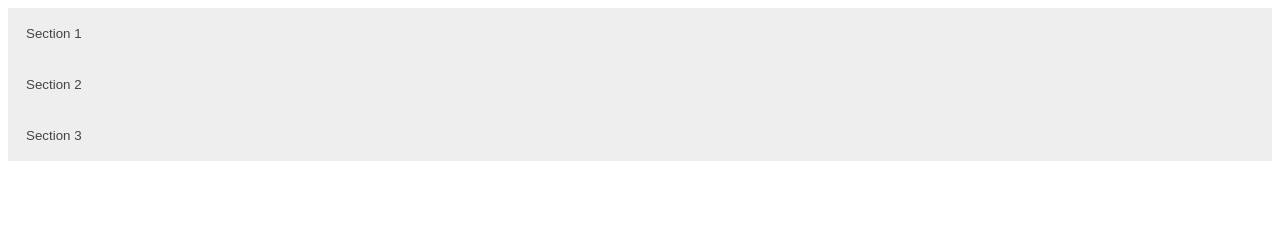
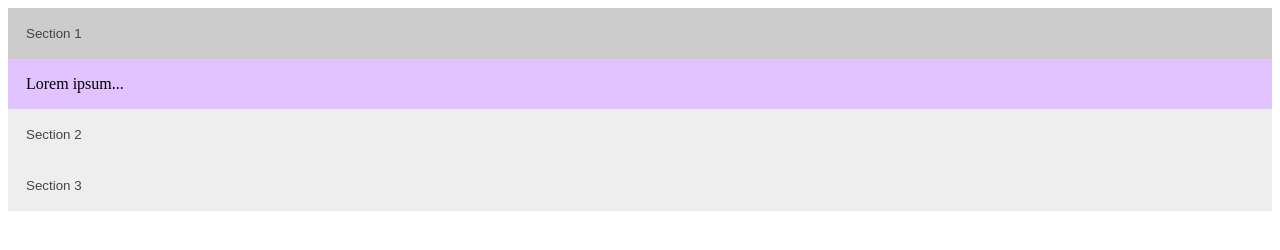
Before and after one commit to ENNA-Egor/Lesson_JS, a plain HTML site: page 13- clickEvent/index.html in a window 1280 px wide. Both pictures are taken after a click on the button "Section 1". Drawn offline with Linux system fonts and the light colour scheme.

Commit message:
Решёр аккордеон и кликер

```diff
--- a/13- clickEvent/app.js
+++ b/13- clickEvent/app.js
@@ -0,0 +1,27 @@
+// const accordions = document.querySelectorAll(".accordion");
+
+// const collapse = (el) => () => {
+//     el.nextElementSibling.classList.toggle('show');
+// }
+
+// const color = (el) => () => {
+//     el.classList.toggle('active')
+// }
+
+
+// accordions.forEach( accordion => accordion.addEventListener('click', collapse(accordion)))
+
+// accordions.forEach( accordion => accordion.addEventListener('click', color(accordion)))
+
+
+
+const els = document.querySelectorAll('.accordion'); ///более адекватный и понятный вариант
+
+for (let item of els) {
+    item.onclick = function ()
+    {
+        item.classList.toggle('active');
+        item.nextElementSibling.classList.toggle('show');
+        //alert(item.textContent);
+    }
+}
--- a/13- clickEvent/index.html
+++ b/13- clickEvent/index.html
@@ -22,7 +22,7 @@
 
         /* Add a background color to the button if it is clicked on (add the .active class with JS), and when you move the mouse over it (hover) */
         .active, .accordion:hover {
-          background-color: #ccc;
+          background-color: #cccccc;
         }
 
         /* Style the accordion panel. Note: hidden by default */
@@ -34,6 +34,7 @@
         }
         .panel.show {
             display: block;
+            background-color: rgb(225, 196, 255);
         }
     </style>
 </head>
```
Also changed, not shown: 14-couterClick/app.js (added, +18 -0 lines), 14-couterClick/index.html (added, +18 -0 lines).
